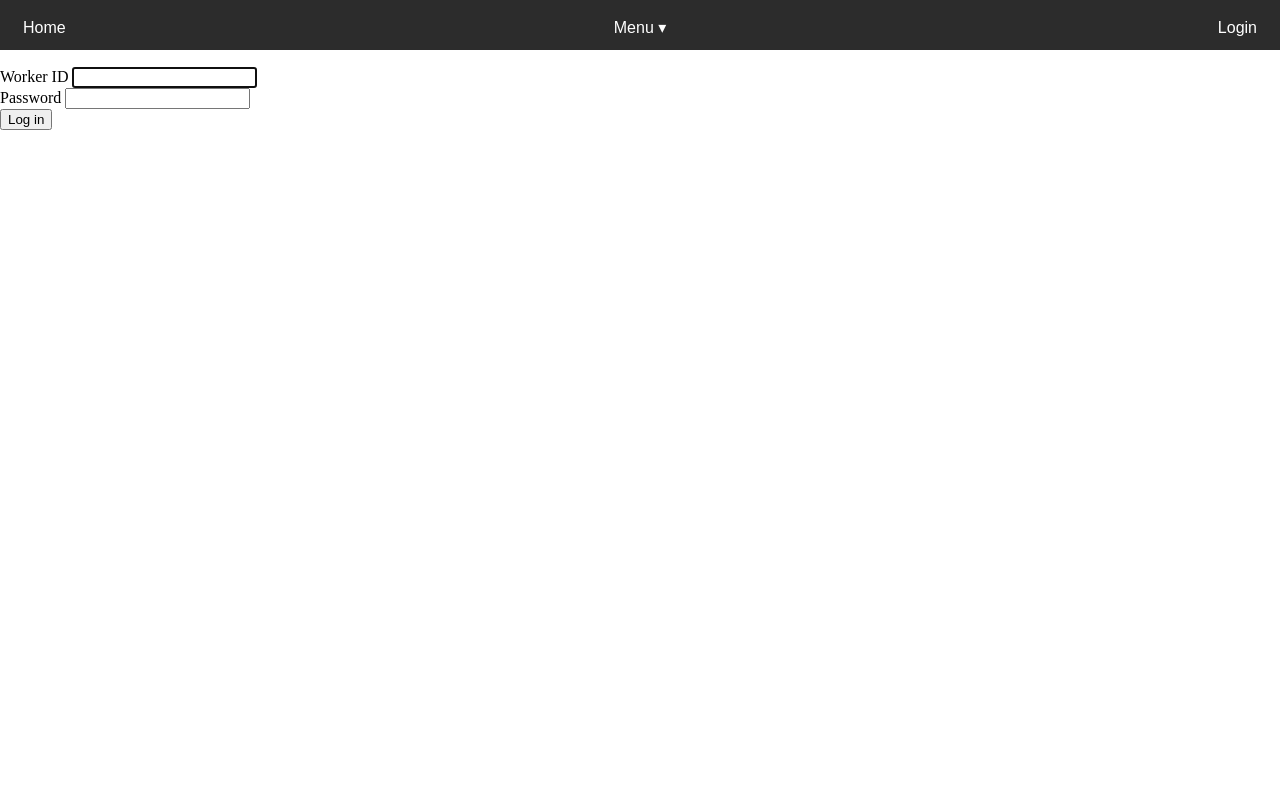
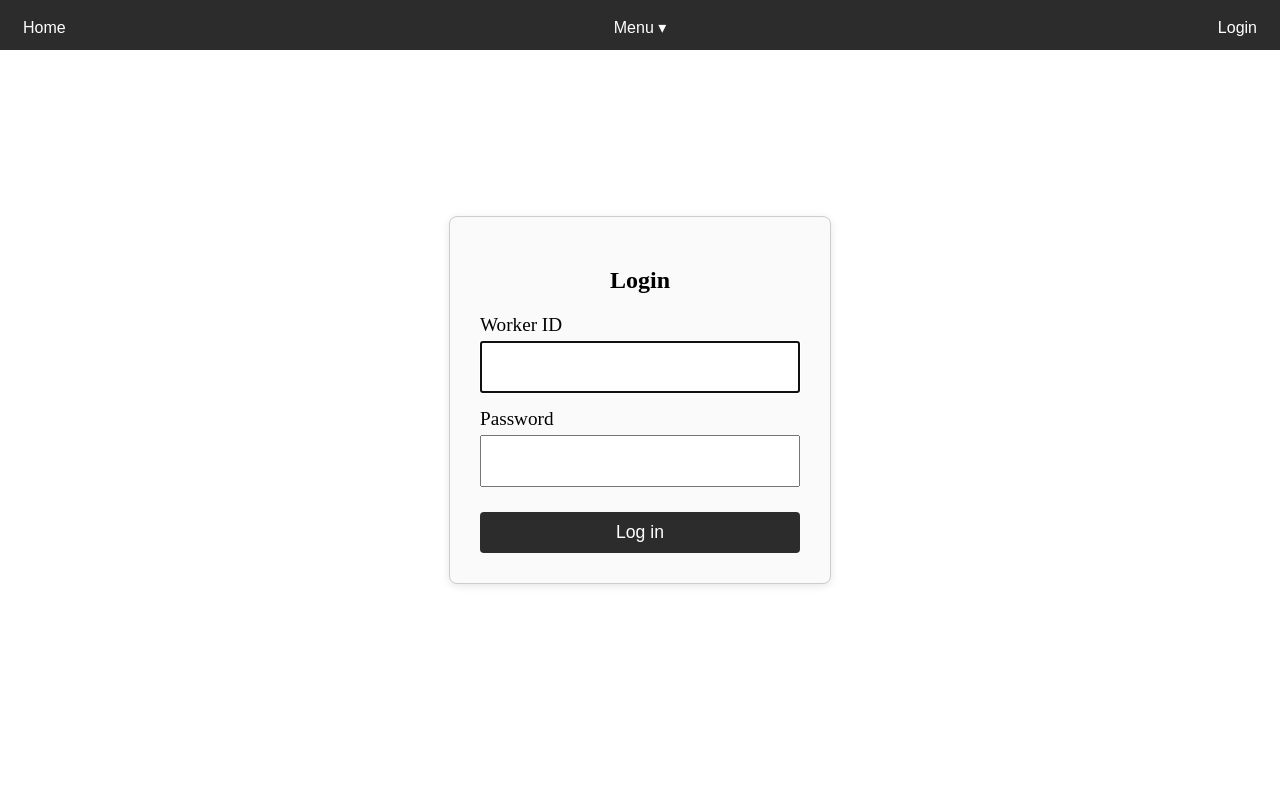
Before and after one commit to Senkosan2020/factory-task, a Django app: page /accounts/login/ in a window 1280 px wide. Run offline with Django 5.2, Linux system fonts and the light colour scheme.

Commit message:
Redesigned login page

```diff
--- a/static/css/styles.css
+++ b/static/css/styles.css
@@ -5,6 +5,7 @@
 
 
 html, body {
+  height: 100%;
   margin: 0;
   padding: 0;
   overflow-x: hidden;
@@ -135,3 +136,65 @@ display: block;
 .just-text {
   color: var(--main-text-color);
 }
+
+.login-container {
+  width: 320px;
+  max-width: 90%;
+  margin: auto;
+  padding: 30px;
+  border: 1px solid #ccc;
+  border-radius: 8px;
+  background: #fafafa;
+  box-shadow: 0 2px 8px rgba(0,0,0,0.1);
+  position: relative;
+  top: 50%;
+  transform: translateY(-50%);
+}
+
+.login-container h2 {
+  text-align: center;
+  margin-bottom: 20px;
+  font-size: 1.5rem;
+}
+
+.form-group {
+  margin-bottom: 15px;
+}
+
+.form-group label {
+  display: block;
+  margin-bottom: 5px;
+  font-size: 1rem;
+}
+
+.login-container input,
+.login-container button {
+  width: 100%;
+  padding: 10px;
+  font-size: 1.1rem;
+  box-sizing: border-box;
+}
+
+.login-container button {
+  margin-top: 10px;
+  cursor: pointer;
+  background-color: #2c2c2c;
+  color: #fff;
+  border: none;
+  border-radius: 4px;
+}
+
+.login-container .error {
+  color: red;
+  margin-bottom: 15px;
+  text-align: center;
+  font-weight: bold;
+}
+
+.login-container .form-group label {
+  font-size: 1.2rem;
+}
+
+.login-container .form-group input {
+  font-size: 1.5rem;
+}
--- a/templates/registration/login.html
+++ b/templates/registration/login.html
@@ -2,13 +2,14 @@
 {% block title %}Login{% endblock %}
 
 {% block content %}
+  <div class="login-container">
     <h2>Login</h2>
     {% if error %}
       <div class="error">{{ error }}</div>
     {% endif %}
     <form method="post">
       {% csrf_token %}
-    <div>
+      <div class="form-group">
         <label for="id_worker_id">Worker ID</label>
         <input
           type="text"
@@ -20,10 +21,16 @@
           autofocus
         >
       </div>
-    <div>
+      <div class="form-group">
         <label for="id_password">Password</label>
-      <input type="password" name="password" id="id_password" required>
+        <input
+          type="password"
+          name="password"
+          id="id_password"
+          required
+        >
       </div>
       <button type="submit">Log in</button>
     </form>
+  </div>
 {% endblock %}
```
Lines whose indentation alone changed are shown as unchanged.
